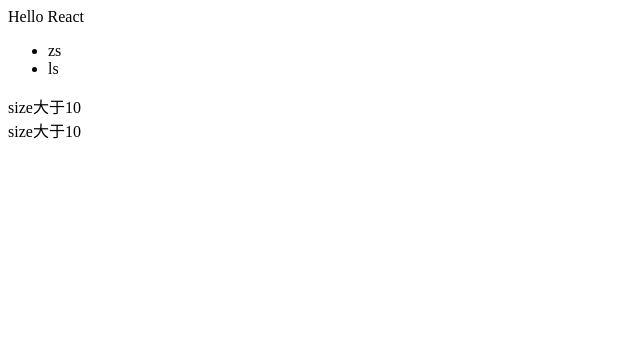
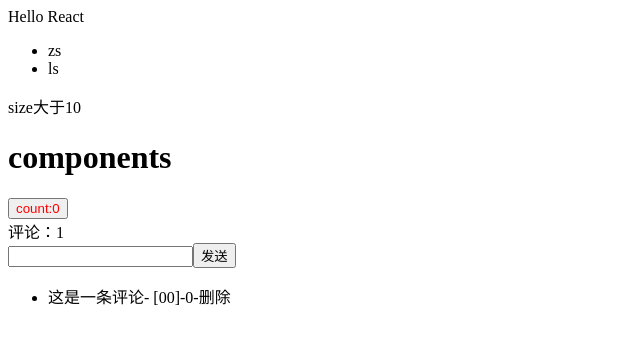
Before and after one commit to bigfu1993/react-basic, a React (Create React App) app: page / in a window 1280 px wide. Shown: the top 344 px of the page, without its empty margins (0-640 px from the left). Built offline with nearby package versions, Linux system fonts and the light colour scheme.

Commit message:
评论组件

```diff
--- a/src/App.js
+++ b/src/App.js
@@ -1,14 +1,20 @@
-
+import Button from './components/Button'
+import Comment from './components/Comment'
 import List from './List/index'
 import Boolean from './Boolean/index'
+
 // let List = require('./list/list')
 function App() {
   return (
     <div className="App">
       Hello React
       <List></List>
-      <Boolean></Boolean>
       {Boolean()}
+      <div>
+        <h1>components</h1>
+        <Button></Button>
+      </div>
+      <Comment></Comment>
     </div>
   );
 }
--- /dev/null
+++ b/src/components/Button/index.css
@@ -0,0 +1,3 @@
+.foo{
+    color:red;
+}
--- /dev/null
+++ b/src/components/Button/index.js
@@ -0,0 +1,7 @@
+import { useState } from 'react'
+import './index.css'
+function Button() {
+    const [count, setCount] = useState(0)
+    return <button className="foo" onClick={() => setCount(count + 1)}>count:{count}</button>
+}
+export default Button
--- /dev/null
+++ b/src/components/Comment/index.js
@@ -0,0 +1,33 @@
+import { useState } from 'react'
+function Comment() {
+    const [msg, setMsg] = useState('')
+    const [list, setList] = useState([{ id: 0, msg: '这是一条评论', ctime: '', agree: 0 }])
+    function handleComment(e, msg) {
+        setList([...list, { id: list.length + 1, msg, ctime: new Date().toLocaleString() }])
+        setMsg('')
+    }
+    function handleRemove(e, id) {
+        setList(list.filter(l => l.id !== id))
+    }
+    return (
+        <>
+            <div>评论：{list.length}</div>
+            <div>
+                <input value={msg} onChange={(e) => setMsg(e.target.value)}></input>
+                <button onClick={(e) => handleComment(e, msg)}>发送</button>
+            </div>
+            <ul>
+                {list.map(l =>
+                    <li key={l.id}>
+                        {l.msg}-
+                        [{l.ctime || "00"}]-
+                        {l.agree || 0}-
+                        <span onClick={(e) => handleRemove(e, l.id)}>删除</span>
+                    </li>
+                )}
+            </ul>
+        </>
+    )
+}
+
+export default Comment
```
